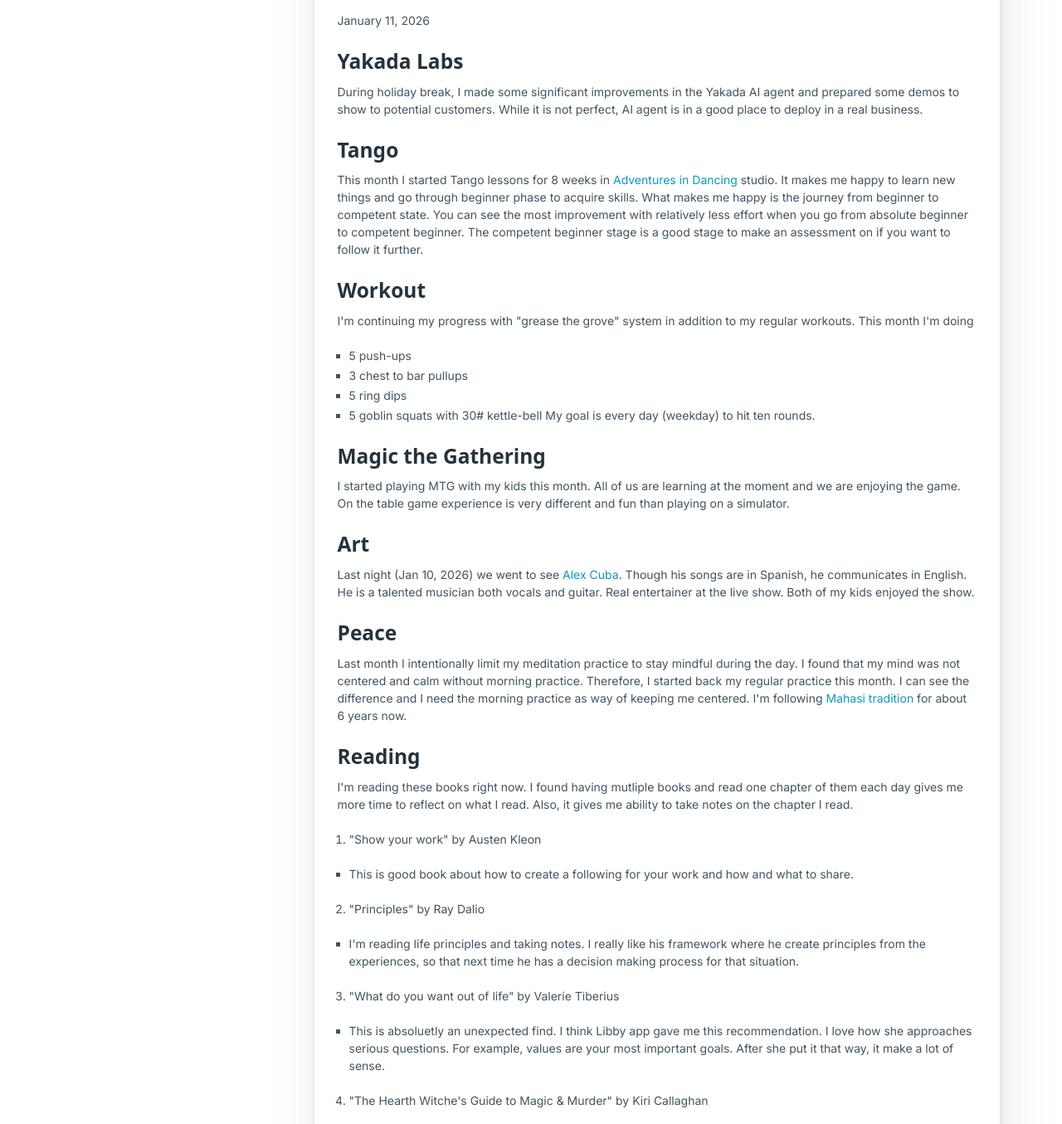
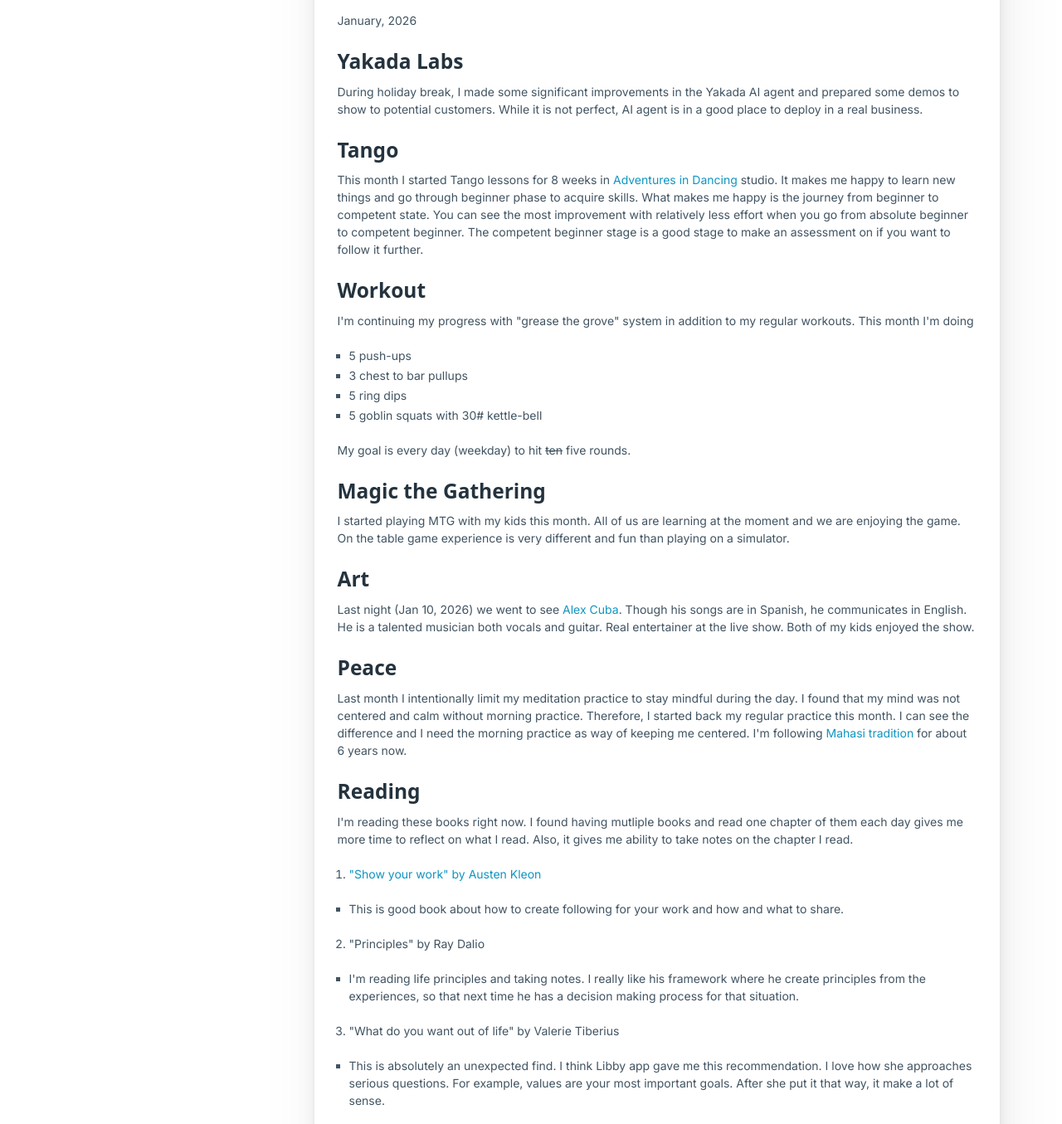
Before and after one commit to xydinesh/xydinesh.github.com, an Eleventy site: page src/posts/january26.md in a window 1280 px wide. Shown: the part 199-1554 px from the top of the page at 83% size. Built offline with nearby package versions, Linux system fonts and the light colour scheme; Eleventy itself is replaced by a stand-in of ours; files that its build step writes are made by us from their sources.

Commit message:
added updates on now page

```diff
--- a/src/posts/january26.md
+++ b/src/posts/january26.md
@@ -2,10 +2,10 @@
 title: "January 2026"
 layout: "post.njk"
 tags: ["now"]
-date: "2026-01-11"
+date: "2026-01-21"
 ---
 
-January 11, 2026
+January, 2026
 
 ## Yakada Labs
 During holiday break, I made some significant improvements in the Yakada AI agent and prepared some demos to show to potential customers. While it is not perfect, AI agent is in a good place to deploy in a real business.
@@ -19,7 +19,8 @@
 - 3 chest to bar pullups
 - 5 ring dips
 - 5 goblin squats with 30# kettle-bell
-My goal is every day (weekday) to hit ten rounds.
+
+My goal is every day (weekday) to hit ~~ten~~ five rounds.
 
 ## Magic the Gathering
 I started playing MTG with my kids this month. All of us are learning at the moment and we are enjoying the game. On the table game experience is very different and fun than playing on a simulator.
@@ -33,12 +34,12 @@
 ## Reading
 I'm reading these books right now. I found having mutliple books and read one chapter of them each day gives me more time to reflect on what I read. Also, it gives me ability to take notes on the chapter I read.
 
-1. "Show your work" by Austen Kleon
-- This is good book about how to create a following for your work and how and what to share.
+1. ["Show your work" by Austen Kleon](../show-your-work)
+- This is good book about how to create following for your work and how and what to share.
 2. "Principles" by Ray Dalio
 - I'm reading life principles and taking notes. I really like his framework where he create principles from the experiences, so that next time he has a decision making process for that situation.
 3. "What do you want out of life" by Valerie Tiberius
-- This is absoluetly an unexpected find. I think Libby app gave me this recommendation. I love how she approaches serious questions. For example, values are your most important goals. After she put it that way, it make a lot of sense.
+- This is absolutely an unexpected find. I think Libby app gave me this recommendation. I love how she approaches serious questions. For example, values are your most important goals. After she put it that way, it make a lot of sense.
 4. "The Hearth Witche's Guide to Magic & Murder" by Kiri Callaghan
 - This is my non-fiction book for this month. Usually I read this book right before bed, as I'm not concerned with retention. I'm enjoying it so far.
 5. "Kant" by Marcusu Willasheck
```
